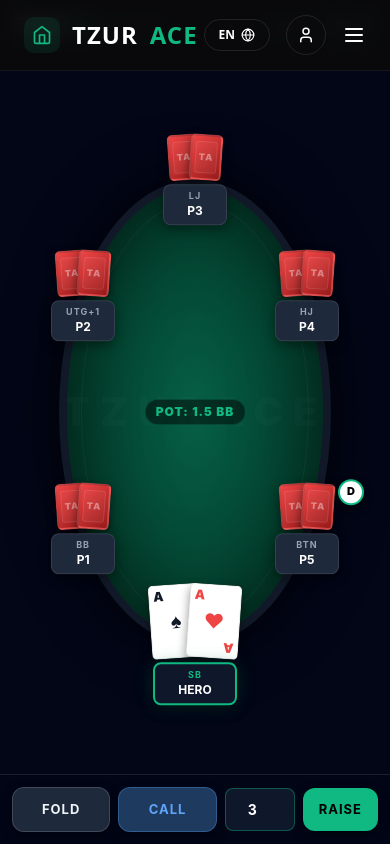
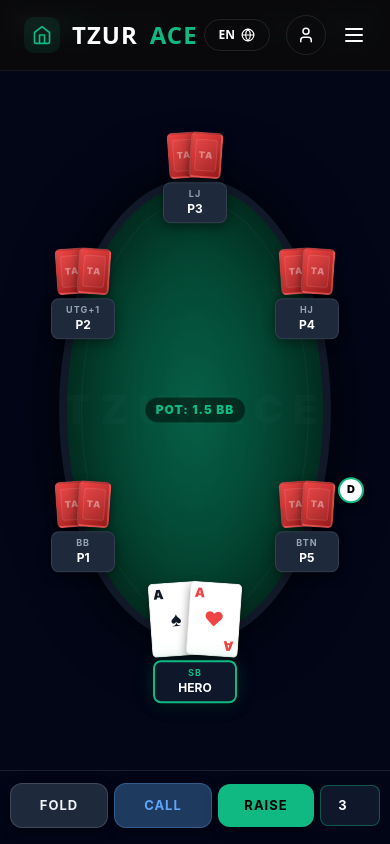
Before and after one commit to tzuri-amiur/TzurAce, a Next.js app: page /simulator in a window 390 px wide. Built offline with nearby package versions, Linux system fonts and the light colour scheme.

Commit message:
put bottont in right order

```diff
--- a/src/app/simulator/Simulator.css
+++ b/src/app/simulator/Simulator.css
@@ -442,27 +442,34 @@
     min-width: 84px;
   }
 
-  /* Action bar at the bottom */
+  /* Action bar at the bottom - Single row [FOLD] [CALL] [3] [RAISE] */
   .sim-action-bar {
     width: 100%;
-    flex-wrap: wrap;
-    padding: 12px;
-    gap: 8px;
+    flex-wrap: nowrap;
+    /* Force single row for horizontal sequence */
+    padding: 12px 10px 16px;
+    gap: 6px;
     margin: 0;
     border-top: 1px solid rgba(255, 255, 255, 0.1);
     background: rgba(2, 6, 23, 0.95);
     flex-shrink: 0;
+    justify-content: space-between;
   }
 
   .sim-btn {
-    padding: 12px 16px;
+    padding: 12px 8px;
     font-size: 13px;
     flex: 1;
+    min-width: 0;
+    /* Allow shrinking to fit 4 items */
   }
 
   .sim-raise-input {
-    width: 64px;
-    padding: 10px 6px;
+    width: 60px;
+    flex: 0 0 60px;
+    /* Fixed width for input */
+    padding: 10px 4px;
+    font-size: 13px;
   }
 }
 
--- a/src/app/simulator/Simulator.tsx
+++ b/src/app/simulator/Simulator.tsx
@@ -259,9 +259,7 @@ export default function Simulator() {
             <div className="sim-action-bar">
                 <button className="sim-btn sim-btn-fold" onClick={() => handleAction('FOLD')}>FOLD</button>
                 <button className="sim-btn sim-btn-call" onClick={() => handleAction('CALL')}>CALL</button>
-
-                {/* Grouped Raise controls */}
-                <div style={{ display: 'flex', alignItems: 'center', gap: '8px' }}>
+                <button className="sim-btn sim-btn-raise" onClick={() => handleAction('RAISE')}>RAISE</button>
                 <input
                     type="number"
                     className="sim-raise-input"
@@ -270,10 +268,7 @@ export default function Simulator() {
                     max={200}
                     onChange={e => setRaiseAmount(Number(e.target.value))}
                     aria-label="Raise amount in BB"
-                        style={{ width: isPortrait ? '70px' : '80px' }}
                 />
-                    <button className="sim-btn sim-btn-raise" onClick={() => handleAction('RAISE')}>RAISE</button>
-                </div>
             </div>
         </div>
     );
```
Lines whose indentation alone changed are shown as unchanged.
